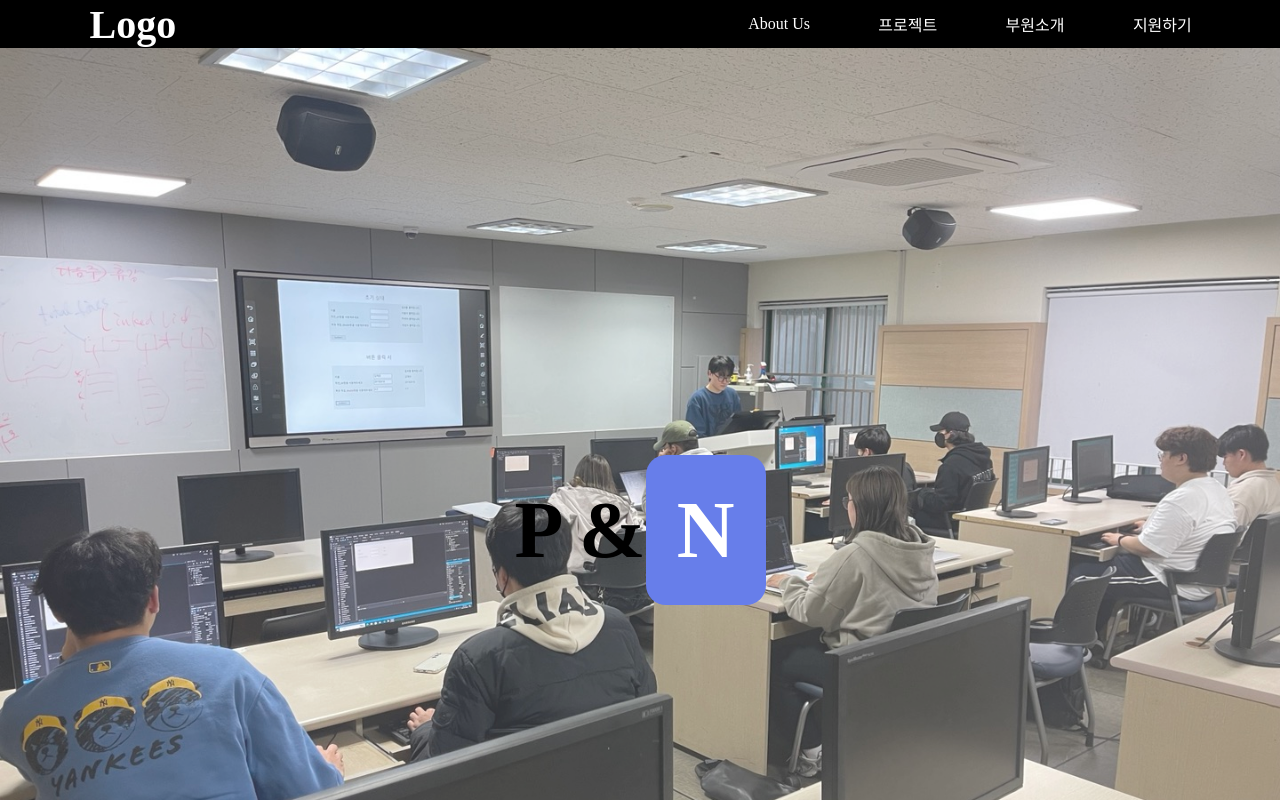
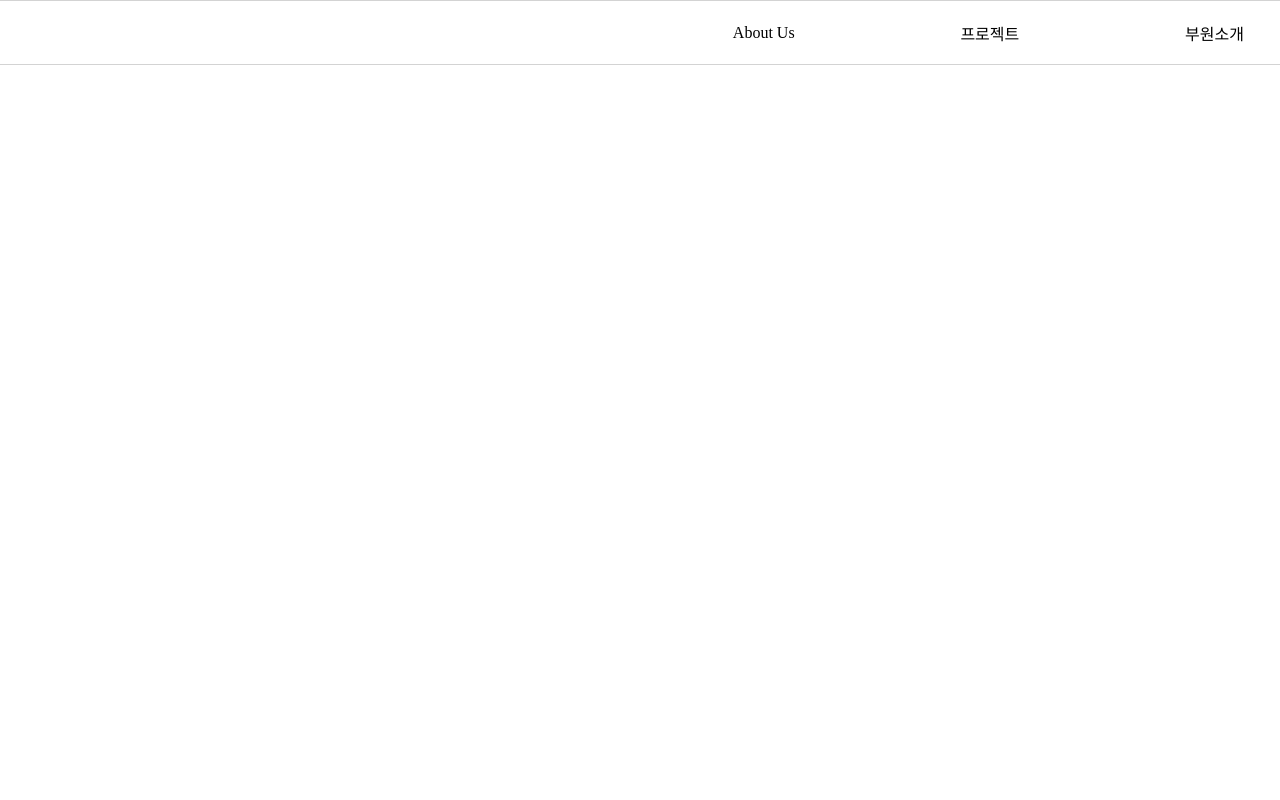
Before and after one commit to inje-pnn/pnn-web, a React (Vite) app in the folder pnn-web-front/: page / in a window 1280 px wide. Shown: the top 800 px of the page. Built offline with nearby package versions, Linux system fonts and the light colour scheme; a web font is replaced by a local one.

Commit message:
feat: change GNB and fixed max-width: 1920px

```diff
--- a/pnn-web-front/src/index.css
+++ b/pnn-web-front/src/index.css
@@ -12,5 +12,9 @@
 body, html {
   width: 100%;
   min-height: 100vh;
+  display: flex;
+  align-items: center;
+  justify-content: center;
+  overflow-x: hidden;
   font-family: "NanumSquareNeo-aLt";
 }
--- a/pnn-web-front/src/pages/App.jsx
+++ b/pnn-web-front/src/pages/App.jsx
@@ -1,25 +1,24 @@
 import React from "react";
 import styled from "styled-components";
 import Layout from "../widgets/layout/Layout";
-import pnn1 from "../assets/images/pnn1.jpeg";
-import PnnLogo from "../shared/PnnLogo/PnnLogo";
 
 const Container = styled.div`
-  width: 100%;
-  height: 100%;
-  position: relative;
-  img {
-    width: 100%;
-    height: 100%;
-    opacity: 0.8;
+  width: 100vw;
+  height: 100vh;
+
+  @media (min-width: 768px) {
+    width: 1920px;
+    height: 90vh;
+    display: flex;
+    flex-direction: column;
+    position: relative;
   }
 `;
 
 const MainContent = () => {
   return (
     <Container>
-      <img src={pnn1} />
-      <PnnLogo />
+      test
     </Container>
   );
 };
--- a/pnn-web-front/src/shared/PnnLogo/PnnLogo.jsx
+++ /dev/null
@@ -1,42 +0,0 @@
-import React from "react";
-import styled from "styled-components";
-
-const Container = styled.div`
-  width: 500px;
-  height: 250px;
-  position: absolute;
-  display: flex;
-  align-items: center;
-  justify-content: center;
-  left: 50%;  // 가운데 정렬을 위해
-  top: 50%;   // 가운데 정렬을 위해
-  transform: translate(-50%, -50%); // 정확한 중앙 정렬을 위한 변환
-  z-index: 1;
-  h1 {
-    font-size: 80px;
-  }
-`;
-
-const NFrame = styled.div`
-  width: 120px;
-  height: 150px;
-  display: flex;
-  align-items: center;
-  justify-content: center;
-  background-color: #677eea;
-  border-radius: 20px;
-  color: white;
-  font-size: 80px;
-  font-weight: bold;
-`;
-
-const PnnLogo = () => {
-  return (
-    <Container>
-      <h1>P &</h1>
-      <NFrame><span>N</span></NFrame>
-    </Container>
-  );
-};
-
-export default PnnLogo;
--- a/pnn-web-front/src/widgets/layout/Header/Header.jsx
+++ b/pnn-web-front/src/widgets/layout/Header/Header.jsx
@@ -1,19 +1,29 @@
 import React, { useState } from "react";
 import styled from "styled-components";
 import { IoIosMenu } from "react-icons/io";
+import pnnlogo from "../../../assets/images/pnnlogo.png";
 import ModalMenu from "../Header/ModalMenu/ModalMenu";
 import onClickMenuButton from "../../../features/onClickMenuButton/onClickMenuButton"
 
 const Container = styled.div`
-  width: 100%;
+  width: 100vw;
   height: 8%;
   display: flex;
-  background-color: black;
-  color: white;
+  position: fixed;
+  top: 0;
+  left: 0;
+  background-color: white;
+  color: black;
+  border-bottom: 1px solid lightgray;
+  padding: 0 3% 0 3%;
 
   @media (min-width: 768px) {
-    height: 6%;
+    width: 1920px;
+    height: 8%;
+    position: relative;
     display: flex;
+    border: 1px solid lightgray;
+    border-bottom: none;
   }
 `;
 
@@ -30,8 +40,6 @@ const Frame = styled.div`
     display: flex;
     align-items: center;
     justify-content: space-around;
-    padding: 0 5% 0 5%;
-    color: white;
   }
 `;
 
@@ -41,18 +49,18 @@ const Ul = styled.ul`
   @media (min-width: 768px) {
     display: block;
     padding-left: 20px;
-    color: white;
+    color: black;
     cursor: pointer;
   }
 `;
 
-const Logo = styled.h1`
-  font-size: 25px;
-  margin-left: 5%;
+const Logo = styled.img`
+  width: 30%;
+  height: 100%;
 
   @media (min-width: 768px) {
-    font-size: 40px;
-    padding-left: 0px;
+    width: 15%;
+    height: 100%;
   }
 `;
 
@@ -75,7 +83,7 @@ const Header = () => {
     <>
       <Container>
         <Frame style={{justifyContent:"flex-start"}}> {/* 좌측 로고프레임 */}
-          <Logo>Logo</Logo>
+          <Logo src={pnnlogo} />
         </Frame>
         <Frame> {/* 우측 메뉴프레임 */}
           <Ul>About Us</Ul>
--- a/pnn-web-front/src/widgets/layout/Header/ModalMenu/ModalMenu.jsx
+++ b/pnn-web-front/src/widgets/layout/Header/ModalMenu/ModalMenu.jsx
@@ -2,12 +2,11 @@ import React from "react";
 import styled from "styled-components";
 
 const Container = styled.div`
-  width: 100%;
+  width: 100vw;
   height: 30%;
-  position: absolute;
-  background-color: black;
-  border-top: 1px solid lightgray;
-  opacity: 0.8;
+  position: fixed;
+  top: 8%;
+  left: 0;
   z-index: 1;
 
   @media (min-width: 768px) {
@@ -22,13 +21,13 @@ const MenuItem = styled.button`
   align-items: center;
   justify-content: center;
   border: none;
-  border-bottom: 1px solid white;
+  border-bottom: 1px solid lightgray;
   font-size: 15px;
-  color: white;
-  background-color: black;
+  color: black;
+  background-color: white;
 
   &:hover {
-    background-color: white;
+    background-color: lightgray;
     color: black;
   }
 `;
--- a/pnn-web-front/src/widgets/layout/Layout.jsx
+++ b/pnn-web-front/src/widgets/layout/Layout.jsx
@@ -6,10 +6,23 @@ const Container = styled.div`
   width: 100%;
   height: 100vh;
   position: relative;
+
+  @media (min-width: 768px) {
+    width: 1920px;
+    height: 100vh;
+  }
 `;
 
 const Main = styled.div`
-  flex: 1;
+  width: 100%;
+  height: 92vh;
+  margin-top: 7vh;
+
+  @media (min-width: 768px) {
+    width: 1920px;
+    height: 94vh;
+    border: 1px solid lightgray;
+    margin: 0px;
 `;
 
 const Layout = ({ mainContent }) => {
```
Also changed, not shown: pnn-web-front/src/assets/images/pnnlogo.png (added).
